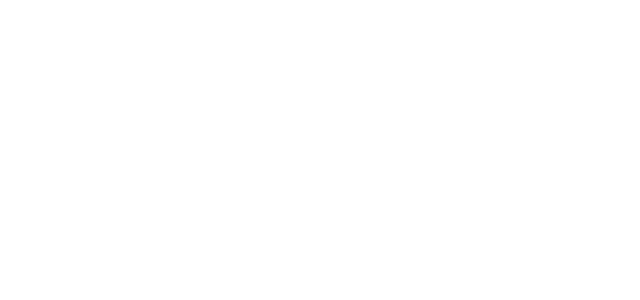
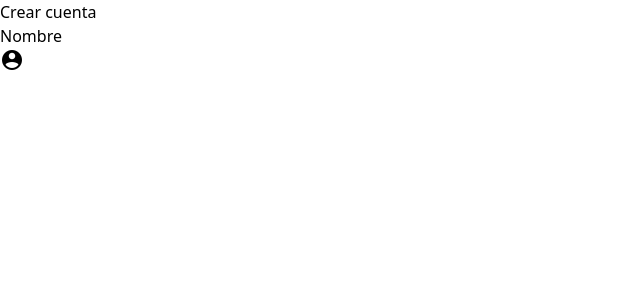
Before and after one commit to PatriciaGarG/EMPRESAS-FCT, a Vue app: page /register in a window 1280 px wide. Before the commit this address had no page. Shown: the top 300 px of the page, without its empty margins (0-640 px from the left). Built offline with nearby package versions, Linux system fonts and the light colour scheme.

Commit message:
Register en camino

```diff
--- a/src/components/login/LoginForm.vue
+++ b/src/components/login/LoginForm.vue
@@ -3,4 +3,5 @@
 
 <template>
     <h1>Login</h1>
+    <router-link to="/register">Ir a la página de registro</router-link>
 </template>
--- /dev/null
+++ b/src/pages/RegisterPage.vue
@@ -0,0 +1,17 @@
+<script lang="ts" setup>
+</script>
+
+<template>
+    <main>
+        <section>
+            <h1>Crear cuenta</h1>
+            <form>
+                <label for="name">Nombre</label>
+                <div>
+                    <img src="../assets/user-icon.png" alt="icono de usuario" width="24px">
+                    <input type="text" name="name" id="name">
+                </div>
+            </form>
+        </section>
+    </main>
+</template>
--- a/src/router/index.ts
+++ b/src/router/index.ts
@@ -1,11 +1,13 @@
 import { createRouter, createWebHistory } from 'vue-router'
 import LoginPage from '../pages/LoginPage.vue'
+import RegisterPage from '../pages/RegisterPage.vue'
 
 
 
 const routes = [
 
   {path: '/', component: LoginPage},
+  {path: '/register', component: RegisterPage},
 
 ]
 const router = createRouter({
```
Also changed, not shown: src/assets/user-icon.png (added), src/components/register/RegisterForm.vue (added).
